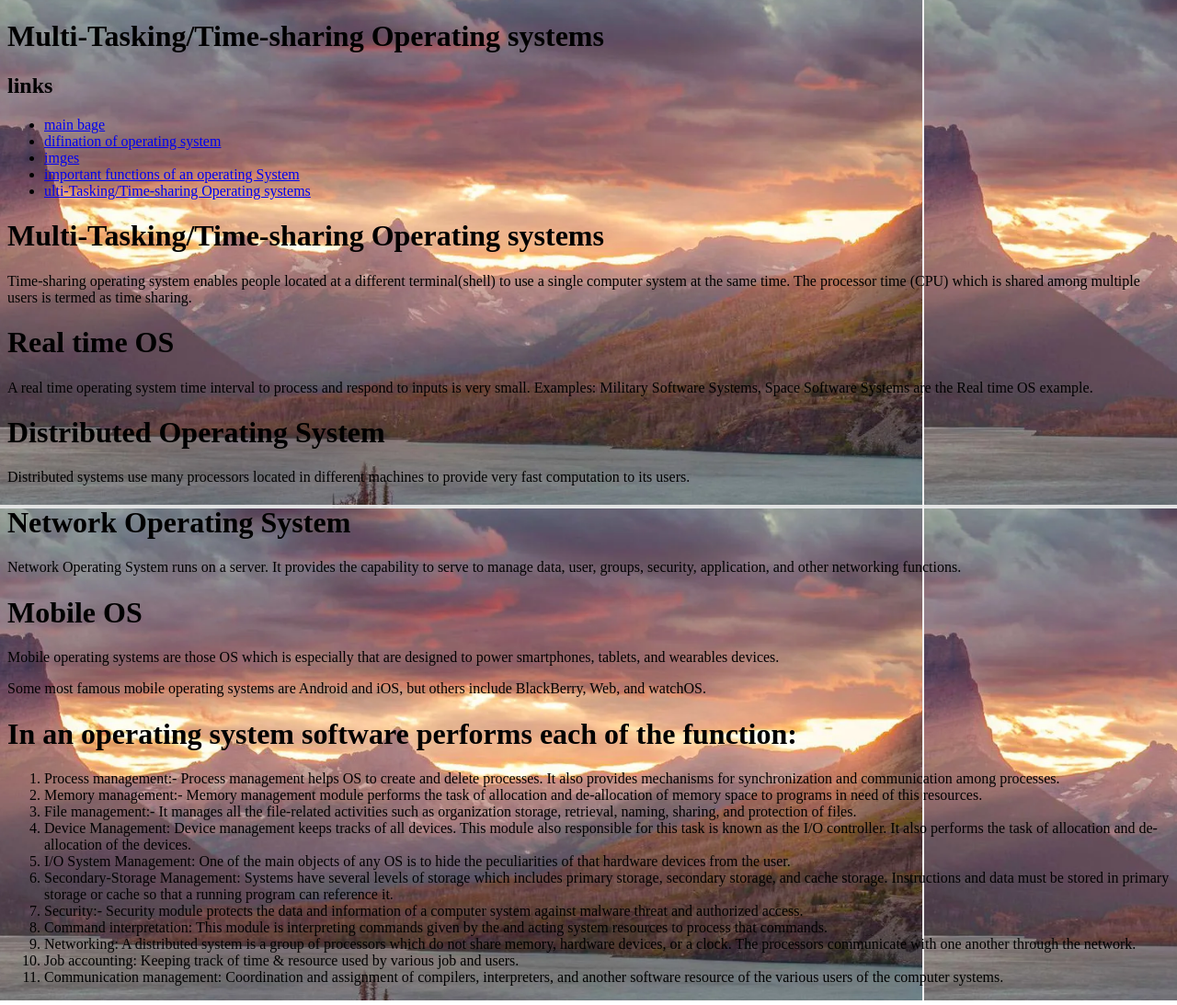
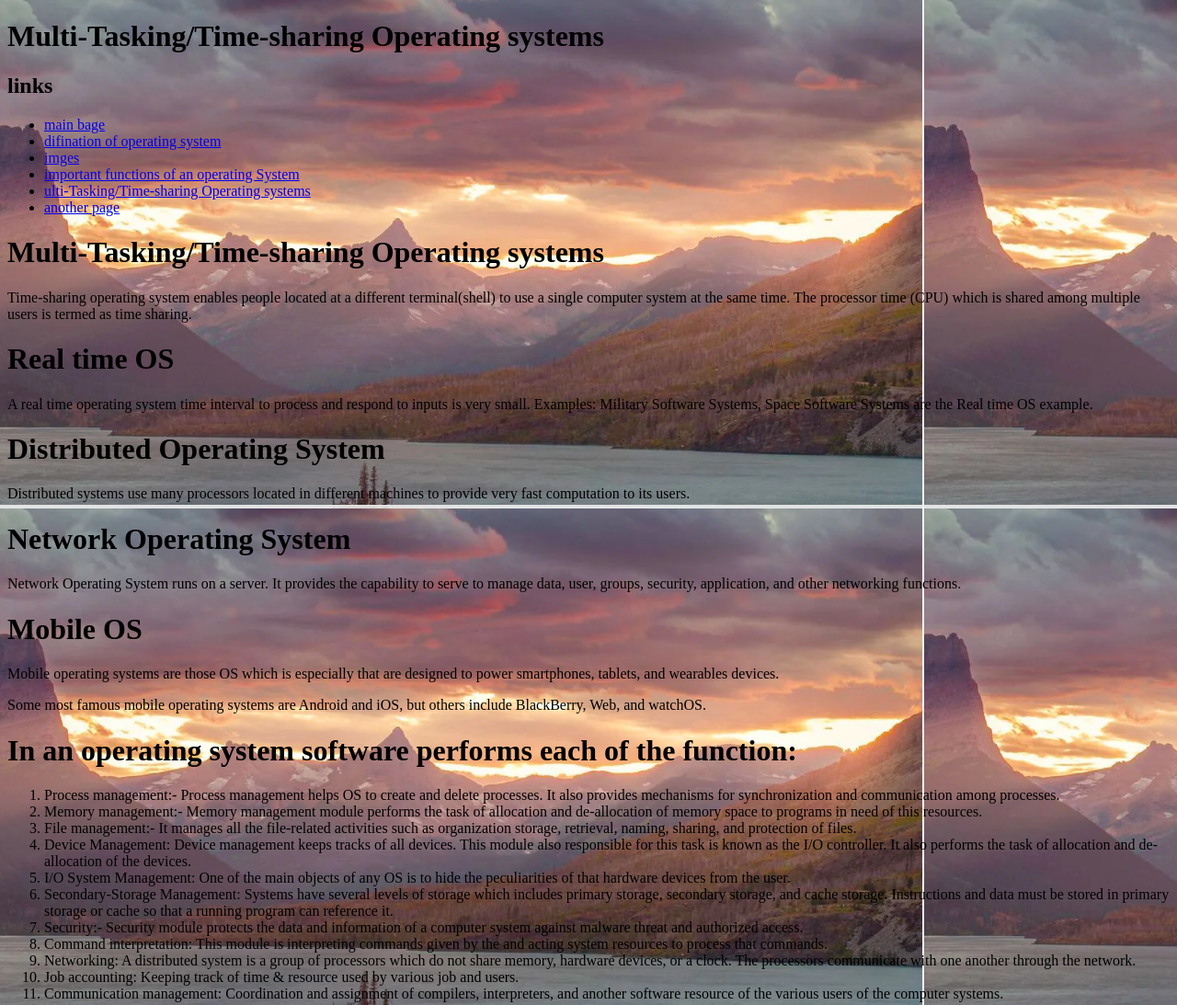
Before and after one commit to mohamedramadan1234/htmlproject, a plain HTML site: page ppt.html in a window 1280 px wide. Shown: the top 1093 px of the page at 92% size. Drawn offline with Linux system fonts and the light colour scheme.

Commit message:
Update ppt.html

```diff
--- a/ppt.html
+++ b/ppt.html
@@ -16,7 +16,7 @@
         <li><a href="pos.html">imges</a></li>
         <li><a href="iu.html">important functions of an operating System</a></li>
         <li><a href="ppt.html"> ulti-Tasking/Time-sharing Operating systems</a></li>
-
+<li><a href="https://whatis.techtarget.com/definition/operating-system-OS">another page </a></li>
       </ul>
       <h1>Multi-Tasking/Time-sharing Operating systems</h1>
 <p>Time-sharing operating system enables people located at a different terminal(shell) to use a single computer system at the same time. The processor time (CPU) which is shared among multiple users is termed as time sharing.</p>
```
